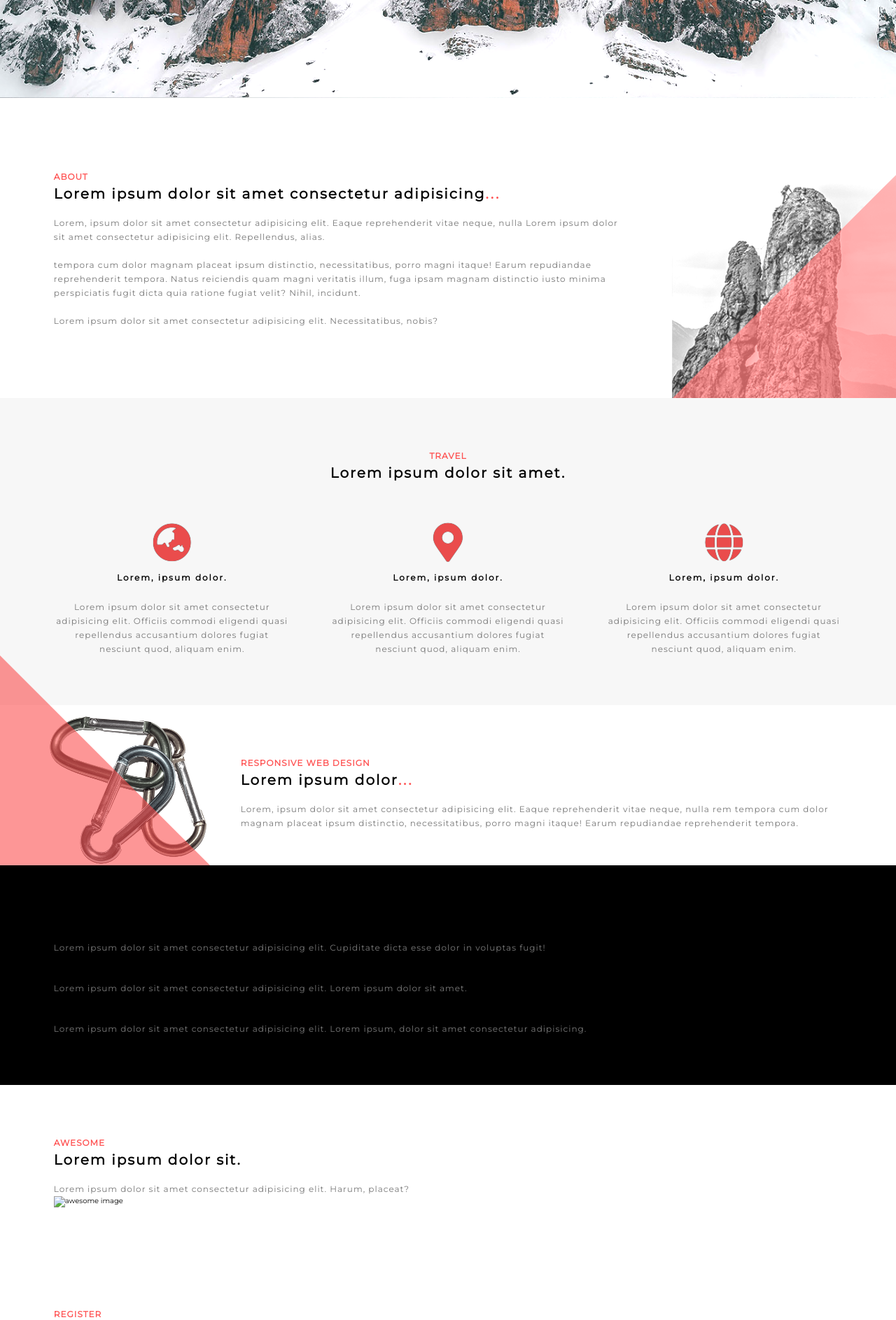
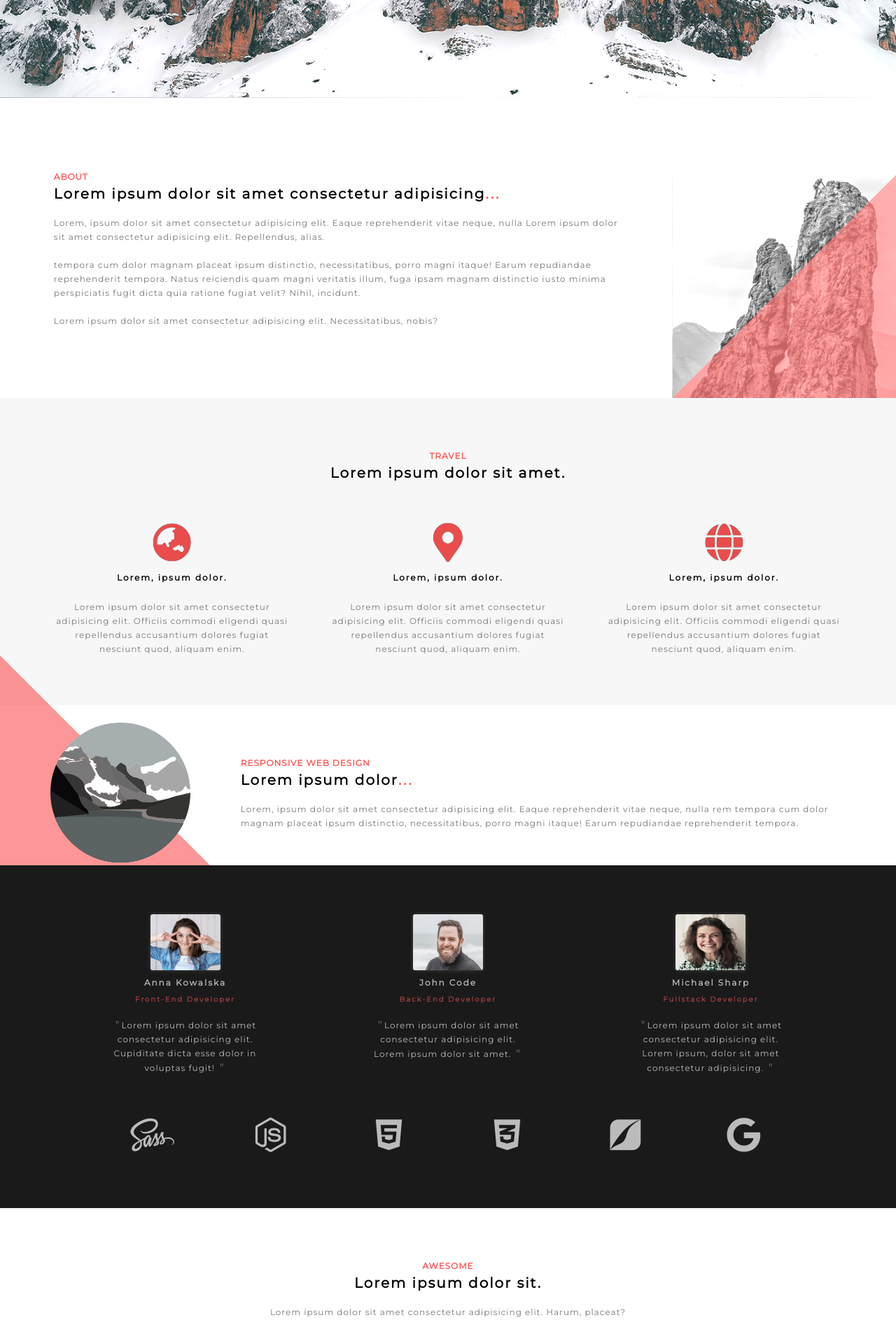
Before and after one commit to klincode/mountain2, a PHP site: page /index.html in a window 1280 px wide. Shown: the part 660-2547 px from the top of the page at 70% size. Run offline with PHP 8.4, Linux system fonts and the light colour scheme; some libraries are stand-ins or nearby versions.

Commit message:
struktura, css - todo: stopka

```diff
--- a/index.html
+++ b/index.html
@@ -87,12 +87,15 @@
 
             <div class="section-addition">
                 <div class="triangle"></div>
-                <img src="img/karabinek.png" alt="">
+                <img src="img/mountain.svg" alt="">
             </div>
         </section>
         <section class="team">
+            <div class="members">
+
                 <div class="member">
-                <h5>Adam Kowalski</h5>
+                    <img src="img/member2.png" alt="member of a team">
+                    <h5>Anna Kowalska</h5>
                     <h6>Front-End Developer</h6>
                     <p class="citate">Lorem ipsum dolor sit amet consectetur adipisicing elit. Cupiditate dicta esse
                         dolor
@@ -100,6 +103,7 @@
                 </div>
 
                 <div class="member">
+                    <img src="img/member3.png" alt="member of a team">
                     <h5>John Code</h5>
                     <h6>Back-End Developer</h6>
                     <p class="citate">Lorem ipsum dolor sit amet consectetur adipisicing elit. Lorem ipsum dolor sit
@@ -108,14 +112,24 @@
 
 
                 <div class="member">
+                    <img src="img/member1.png" alt="member of a team">
                     <h5>Michael Sharp</h5>
                     <h6>Fullstack Developer</h6>
                     <p class="citate">Lorem ipsum dolor sit amet consectetur adipisicing elit. Lorem ipsum, dolor sit
                         amet
                         consectetur adipisicing.</p>
                 </div>
+            </div>
 
-            <div class="logos"></div>
+            <div class="logos">
+                <i class="fab fa-sass"></i>
+                <i class="fab fa-node-js"></i>
+                <i class="fab fa-html5"></i>
+                <i class="fab fa-css3-alt"></i>
+                <i class="fab fa-pied-piper"></i>
+                <i class="fab fa-google"></i>
+
+            </div>
         </section>
 
 
@@ -123,7 +137,7 @@
             <h2>Awesome</h2>
             <h3> Lorem ipsum dolor sit. </h3>
             <p>Lorem ipsum dolor sit amet consectetur adipisicing elit. Harum, placeat?</p>
-            <div class="awesome-image"><img src="" alt="awesome image"></div>
+            <img src="img/awesome.png" alt="awesome image">
         </section>
 
         <section class="register">
--- a/style.css
+++ b/style.css
@@ -61,6 +61,23 @@
     letter-spacing: 2px;
     text-align: center;
     padding: 5px;
+
+}
+
+h5 {
+    color: rgb(219, 219, 219);
+    font-size: 1.2rem;
+    letter-spacing: 2px;
+    text-align: center;
+    padding: 10px 5px;
+    opacity: 0.8;
+}
+
+h6 {
+    color: rgba(251, 90, 90, 0.589);
+    font-size: 1rem;
+    letter-spacing: 2px;
+    text-align: center;
 
 }
 
@@ -259,14 +276,18 @@
     position: absolute;
     top: 50%;
     left: 50%;
-    width: 100%;
+    /* width: 100%; */
+    width: 200px;
     max-width: 100%;
-    z-index: -1;
+    z-index: 1;
     transform: translate(-50%, -50%);
     font-size: 15rem;
     color: #fff;
-    filter: grayscale(0.9) brightness(1.2);
-    /* text-shadow: 0 0 10px rgba(0, 0, 0, 0.664); */
+    /* filter: saturate(0.0); */
+    /* filter: grayscale(0.5) brightness(1.45); */
+    filter: saturate(.1)
+        /* opacity: 0.7; */
+        /* text-shadow: 0 0 10px rgba(0, 0, 0, 0.664); */
 }
 
 .responsive .section-content {
@@ -288,7 +309,98 @@
 TEAM section
 --------------
 */
+.team {
 
-.team {
-    background: #000;
+    background: rgba(15, 15, 15, 0.952);
 }
+
+.team .members {
+    position: relative;
+    display: flex;
+    justify-content: space-around;
+}
+
+
+.team .members .member {
+    flex-grow: 0;
+    flex-grow: 0;
+    width: 20%;
+    margin: 0 auto;
+    ;
+}
+
+.team .members .member .citate {
+    opacity: 0.7;
+    color: #fff;
+    text-align: center;
+}
+
+.team .members .member .citate::after,
+.team .members .member .citate::before {
+    content: " \"";
+    opacity: 0.6;
+    font-size: 1.5rem;
+    padding: 0 2px;
+}
+
+.team .members .member img {
+    width: 100px;
+    display: block;
+    margin: 0 auto;
+    filter: grayscale(0.3);
+    border-radius: 3px;
+    box-shadow: 0px 0px 5px rgba(110, 110, 110, 0.5);
+}
+
+.team .logos {
+
+    display: flex;
+    justify-content: space-around;
+    min-height: 10vh;
+    padding: 50px 5% 0px 5%;
+}
+
+.team .logos i {
+    padding: 10px;
+    width: 16%;
+    font-size: 5rem;
+    color: #fff;
+    opacity: 0.7;
+
+    text-align: center;
+}
+
+
+/*
+--------------
+AWESOME section
+--------------
+*/
+
+.awesome {
+    position: relative;
+    text-align: center;
+    padding-bottom: 0;
+
+    min-height: 40vh;
+}
+
+
+.awesome img {
+    max-width: 100%;
+    width: 20%;
+    padding-top: 50px;
+}
+
+/*
+--------------
+REGISTER section
+--------------
+*/
+
+.register {
+    text-align: center;
+    background: rgb(45, 54, 107);
+    margin-top: 0;
+    padding-top: 0;
+}
```
Also changed, not shown: img/addition-img.jpg, img/addition2.png, img/awesome.png (added), img/karabinek.jpg (deleted), img/karabinek.png, img/member1.png (added), img/member2.png (added), img/member3.png (added), img/mountain.svg (added), img/mountains.png (deleted). Lines whose indentation alone changed are shown as unchanged.
